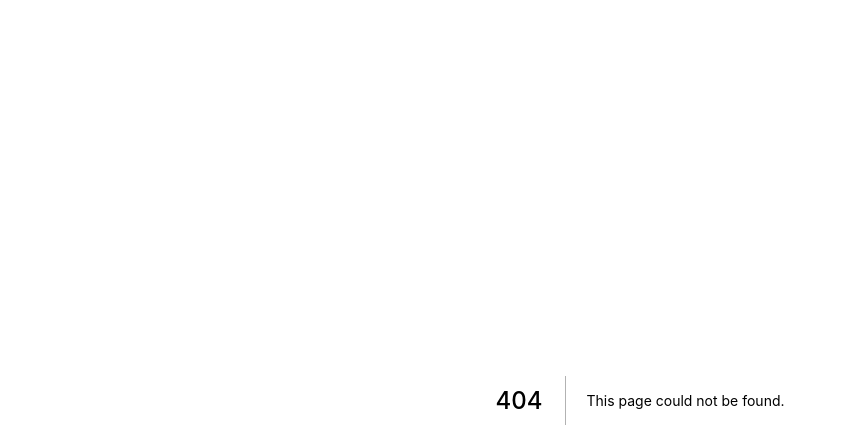
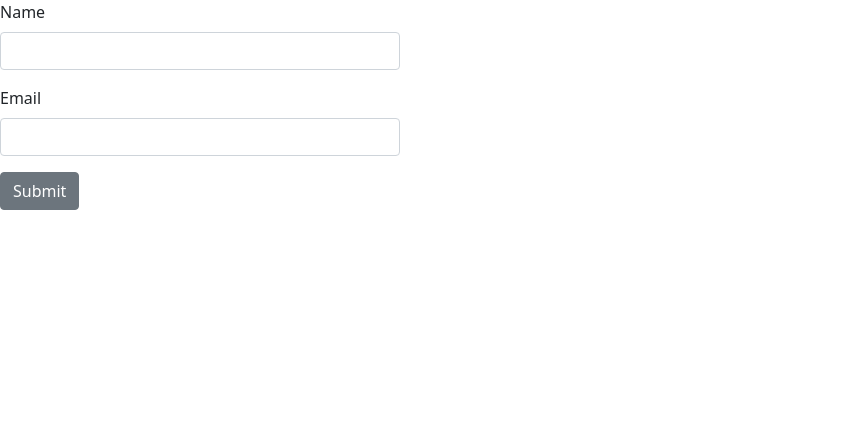
Before and after one commit to youthke/questack-web, a Next.js app: page /questack/signup in a window 1280 px wide. Before the commit this address had no page. Shown: the top 448 px of the page, without its empty margins (0-847 px from the left). Built offline with nearby package versions, Linux system fonts and the light colour scheme.

Commit message:
wip signup owner

```diff
--- /dev/null
+++ b/api/owner/signup.ts
@@ -0,0 +1,27 @@
+import {Axios} from "../../api/config";
+import stackSlice from "../../ducks/owner/slice";
+
+type Payload = {
+    name: string;
+    mail: string;
+    password: string;
+}
+
+export const signUp = (name: string , mail: string, password: string) =>{
+    return async (dispatch : (value: any) => void) =>{
+        try{
+            dispatch(stackSlice.actions.signUp());
+            const payload: Payload = {
+                name: name,
+                mail: mail,
+                password: password
+            };
+
+            await Axios.post("/user", payload);
+            dispatch(stackSlice.actions.postSuccess())
+        }catch (e) {
+            dispatch(stackSlice.actions.postError)
+        }
+    }
+
+};
--- /dev/null
+++ b/components/owners/SignUp.tsx
@@ -0,0 +1,77 @@
+import React from "react"
+import { Controller, useForm } from "react-hook-form";
+import { useDispatch } from "react-redux";
+import { Button, Form, FormGroup, Input, Label } from "reactstrap"
+import styled from "styled-components";
+import { signUp } from "../../api/owner/signup";
+import { ErrorMessage } from '@hookform/error-message';
+
+interface Props {
+  width?: string
+}
+
+interface FormData {
+  name: string,
+  mail: string,
+  password: string,
+}
+
+const Message = styled.div`
+  color: red;
+  font-size: 14px;
+`
+
+
+
+const Wrapper = styled.div<{width?: string}>`
+  width: ${props => (props.width || '400px')}
+`
+
+const SignUpForm: React.FC<Props> = (props) => {
+  const {handleSubmit, control, formState: {errors} } = useForm();
+  const dispatch = useDispatch()
+  const onSubmit = async (values: FormData) => {
+    console.log(values)
+    const f = signUp(values.name, values.mail, values.password)
+    f(dispatch)
+  }
+  return (
+    <Wrapper width={props.width}>
+      <Form onSubmit={handleSubmit(onSubmit)}>
+        <FormGroup>
+            <Label>Name</Label>
+          <Controller
+          rules={{ required: "名前を入力してください" }}
+          control={control}
+          name="name"
+          render={({field}) => <Input {...field} />}
+        />
+        <ErrorMessage
+        errors={errors}
+        name="name"
+        render={({message}) => <Message>{message}</Message>}
+      />
+        </FormGroup>
+        <FormGroup>
+          <Label>Email</Label>
+          <Controller
+          rules={{ required: "メールアドレスを入力してください" }}
+          control={control}
+          name="mail"
+          render={({field}) => <Input {...field} />}
+        />
+        <ErrorMessage
+        errors={errors}
+        name="mail"
+        render={({message}) => <Message>{message}</Message>}
+      />
+        </FormGroup>
+        <FormGroup>
+          <Button type="submit">Submit</Button>
+        </FormGroup>
+      </Form>
+    </Wrapper>
+  )
+}
+
+export default SignUpForm
--- /dev/null
+++ b/ducks/owner/selectors.ts
@@ -0,0 +1,6 @@
+import { useSelector } from 'react-redux';
+import { OwnerState } from './slice';
+
+export const useOwnerState = () => {
+  return useSelector((state: { owner: OwnerState }) => state);
+};
--- /dev/null
+++ b/ducks/owner/slice.ts
@@ -0,0 +1,38 @@
+import { createSlice, PayloadAction } from '@reduxjs/toolkit';
+import { Stack } from '../../models/Stack';
+
+export type OwnerState = {
+  loading: boolean;
+  error: boolean;
+  errorMessage: string;
+};
+
+export const initialState: OwnerState = {
+  loading: false,
+  error: false,
+  errorMessage: '',
+};
+
+const ownerSlice = createSlice({
+  name: 'owner',
+  initialState,
+  reducers: {
+    signUp: (state) => ({
+      ...state,
+      loading: true,
+    }),
+    postSuccess: (state) => ({
+      ...state,
+      loading: false,
+      error: false,
+    }),
+    postError: (state) => ({
+      ...state,
+      loading: false,
+      error: true,
+      errorMessage: "作成に失敗しました",
+    })
+  },
+});
+
+export default ownerSlice;
--- /dev/null
+++ b/models/Owner.ts
@@ -0,0 +1,5 @@
+export type Owner = {
+  id: number,
+  name: string,
+  mail: string
+}
--- a/package.json
+++ b/package.json
@@ -8,16 +8,20 @@
     "lint": "next lint"
   },
   "dependencies": {
+    "@hookform/error-message": "^2.0.0",
     "@reduxjs/toolkit": "^1.6.2",
     "@types/reactstrap": "^8.7.2",
+    "@types/styled-components": "^5.1.15",
     "axios": "^0.24.0",
     "bootstrap": "^5.1.3",
     "next": "12.0.2",
     "react": "17.0.2",
     "react-dom": "17.0.2",
+    "react-hook-form": "^7.18.1",
     "react-redux": "^7.2.6",
     "redux": "^4.1.2",
-    "redux-logger": "^3.0.6"
+    "redux-logger": "^3.0.6",
+    "styled-components": "^5.3.3"
   },
   "devDependencies": {
     "@types/node": "16.11.6",
--- /dev/null
+++ b/pages/signup.tsx
@@ -0,0 +1,17 @@
+import React from "react";
+import SignUpForm from "../components/owners/SignUp";
+
+
+const SignUpPage: React.FC<{}> = () => {
+    return(
+        <div>
+            <SignUpForm/>
+        </div>
+    )
+};
+
+
+
+
+
+export default SignUpPage;
```
Also changed, not shown: .babelrc (added), 1 other file (tests, documents, lock files or other folders).
